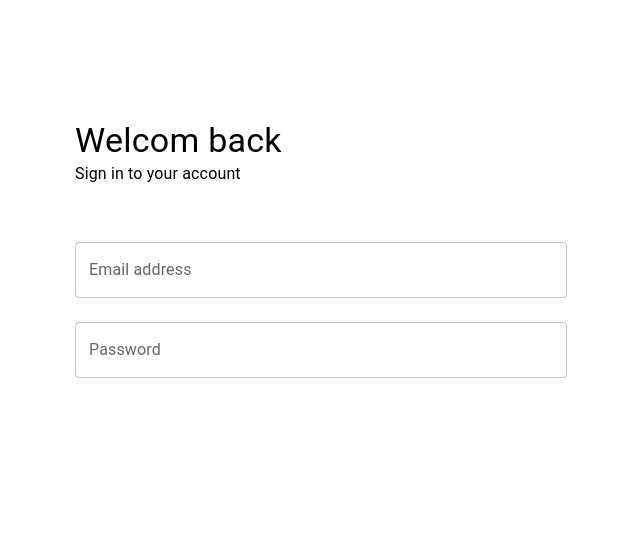
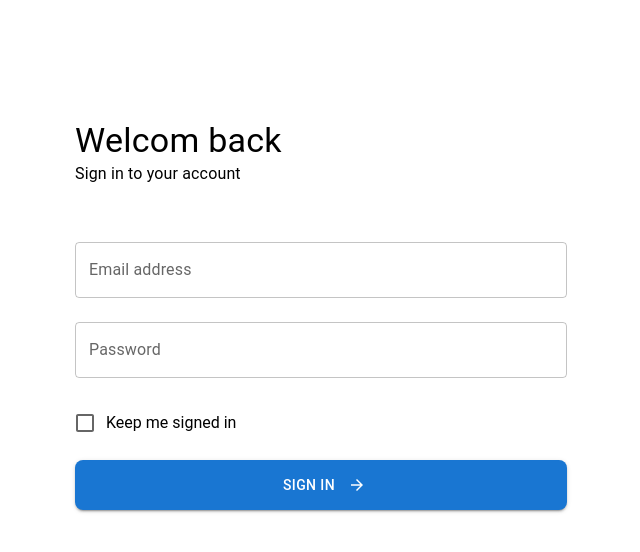
Before and after one commit to Amrmhani/final-react-pro, a React (Vite) app: page /login in a window 1280 px wide. Shown: the top 552 px of the page, without its empty margins (617-1257 px from the left). Built offline with nearby package versions, Linux system fonts and the light colour scheme; the HTML template or start-up script is replaced by a standard one.

Commit message:
The final part of the original login page design

```diff
--- a/src/assets/LogIn/Login.jsx
+++ b/src/assets/LogIn/Login.jsx
@@ -1,11 +1,13 @@
 import { Box, Container, TextField, Typography, Button } from "@mui/material";
-import { FormControlLabel, Checkbox ,Link } from "@mui/material";
+import { FormControlLabel, Checkbox, Link } from "@mui/material";
+import Icon from "./Icon.png";
+export default function Login() {
 
-export default function Login(){
-
-    return(
-        <Container sx={{mt:15, ml: "auto",
-    mr: 8, height:728 , width:540}}>
+    return (
+        <Container sx={{
+            mt: 15, ml: "auto",
+            mr: 8, height: 728, width: 540
+        }}>
 
             <Box>
                 <Typography component="h1" variant="h4">
@@ -15,7 +17,7 @@ export default function Login(){
                     Sign in to your account
                 </Typography>
             </Box>
-      <Box component={'form'} sx={{mt:5}}>
+            <Box component={'form'} sx={{ mt: 5 }}>
                 <TextField
                     label="Email address"
                     fullWidth
@@ -28,6 +30,29 @@ export default function Login(){
                     fullWidth
                     margin="normal"
                 />
+                <FormControlLabel
+                    sx={{
+                        "& .MuiFormControlLabel-label": {
+                            lineHeight: "21px",
+                            letterSpacing: "0px",
+                        }, py: 2
+                    }}
+
+                    control={<Checkbox />}
+                    label={
+                        <>
+                            Keep me signed in
+                        </>
+                    }
+                />
+
+                <Button type="submit" variant="contained" fullWidth sx={{ height: 50, gap: 1, borderRadius:2}}
+                    endIcon={
+                        <img src={Icon} alt="Icon" width="12" height="12" color="FFFFFF" />
+                    }>
+                    Sign in
+
+                </Button>
 
             </Box>
 
```
Also changed, not shown: src/assets/Register/Register.jsx (+8 -6 lines), src/assets/LogIn/Icon.png (added). Lines whose indentation alone changed are shown as unchanged.
